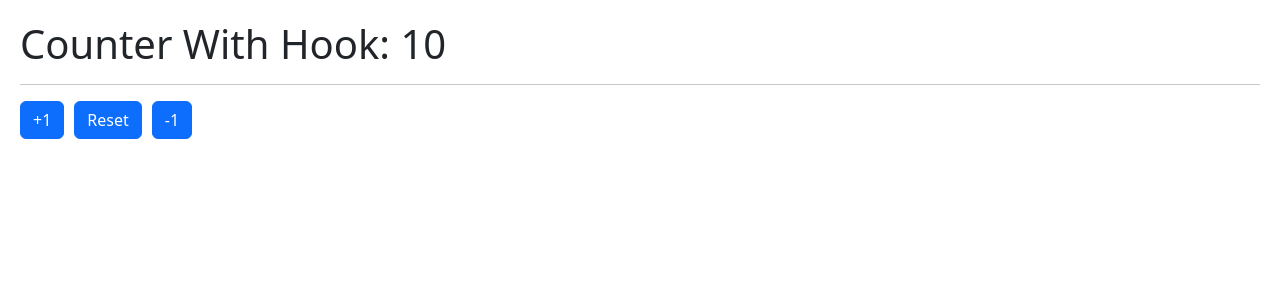
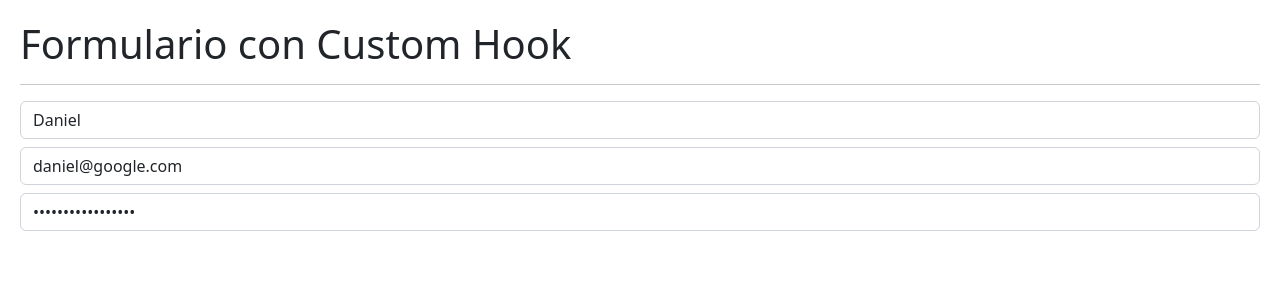
Before and after one commit to DanielEspanadero/hook-app, a React (Vite) app: page / in a window 1280 px wide. Shown: the top 300 px of the page. Built offline with nearby package versions, Linux system fonts and the light colour scheme.

Commit message:
Update useEffect

```diff
--- /dev/null
+++ b/src/02-useEffect/FormWithCustomHook.jsx
@@ -0,0 +1,70 @@
+import { useEffect, useState } from "react";
+import { Message } from "./Message";
+
+export const FormWithCustomHook = () => {
+
+  const [formState, setFormState] = useState({
+    username: 'Daniel',
+    email: 'daniel@google.com'
+  });
+
+  const { username, email } = formState;
+
+  const onInputChange = ({ target }) => {
+    const { name, value } = target;
+    setFormState({
+      ...formState,
+      [name]: value
+    })
+  };
+
+  useEffect(() => {
+    // console.log('useEffect called!');
+  }, []);
+
+  useEffect(() => {
+    // console.log('FormState changed!');
+  }, [formState]);
+
+  useEffect(() => {
+    // console.log('Email changed!');
+  }, [email]);
+
+  return (
+    <>
+      <h1>Formulario con Custom Hook</h1>
+      <hr />
+
+      <input
+        type="text"
+        className="form-control"
+        placeholder="Username"
+        name="username"
+        value={username}
+        onChange={onInputChange}
+      />
+
+      <input
+        type="email"
+        className="form-control mt-2"
+        placeholder="daniel@google.com"
+        name="email"
+        value={email}
+        onChange={onInputChange}
+      />
+
+      <input
+        type="password"
+        className="form-control mt-2"
+        placeholder="daniel@google.com"
+        name="email"
+        value={email}
+        onChange={onInputChange}
+      />
+
+      {
+        (username === 'Daniel2') && <Message />
+      }
+    </>
+  );
+};
--- /dev/null
+++ b/src/02-useEffect/Message.jsx
@@ -0,0 +1,18 @@
+import { useEffect } from "react"
+
+export const Message = () => {
+
+    useEffect(() => {
+
+
+      return () => {
+
+      }
+    }, [])
+
+  return (
+    <>
+        <h3>Usuario ya existe</h3>
+    </>
+  )
+}
--- /dev/null
+++ b/src/02-useEffect/SimpleForm.jsx
@@ -0,0 +1,61 @@
+import { useEffect, useState } from "react";
+import { Message } from "./Message";
+
+export const SimpleForm = () => {
+
+  const [formState, setFormState] = useState({
+    username: 'Daniel',
+    email: 'daniel@google.com'
+  });
+
+  const { username, email } = formState;
+
+  const onInputChange = ({ target }) => {
+    const { name, value } = target;
+    setFormState({
+      ...formState,
+      [name]: value
+    })
+  };
+
+  useEffect(() => {
+    // console.log('useEffect called!');
+  }, []);
+
+  useEffect(() => {
+    // console.log('FormState changed!');
+  }, [formState]);
+
+  useEffect(() => {
+    // console.log('Email changed!');
+  }, [email]);
+
+  return (
+    <>
+      <h1>Formulario Simple</h1>
+      <hr />
+
+      <input
+        type="text"
+        className="form-control"
+        placeholder="Username"
+        name="username"
+        value={username}
+        onChange={onInputChange}
+      />
+
+      <input
+        type="email"
+        className="form-control mt-2"
+        placeholder="daniel@google.com"
+        name="email"
+        value={email}
+        onChange={onInputChange}
+      />
+
+      {
+        (username === 'Daniel2') && <Message />
+      }
+    </>
+  );
+};
--- a/src/HooksApp.jsx
+++ b/src/HooksApp.jsx
@@ -1,8 +1,10 @@
 // import { CounterApp } from "./01-useState/CounterApp";
-import { CounterWithCustomHook } from "./01-useState/CounterWithCustomHook";
+// import { CounterWithCustomHook } from "./01-useState/CounterWithCustomHook";
+import { FormWithCustomHook } from "./02-useEffect/FormWithCustomHook";
+// import { SimpleForm } from "./02-useEffect/SimpleForm";
 
 export const HooksApp = () => {
   return (
-    <CounterWithCustomHook />
+    <FormWithCustomHook />
   )
 }
--- a/src/main.jsx
+++ b/src/main.jsx
@@ -5,7 +5,7 @@
 import './index.css';
 
 ReactDOM.createRoot(document.getElementById('root')).render(
-  <React.StrictMode>
+  // <React.StrictMode>
     <HooksApp />
-  </React.StrictMode>
+  // </React.StrictMode>
 )
```
